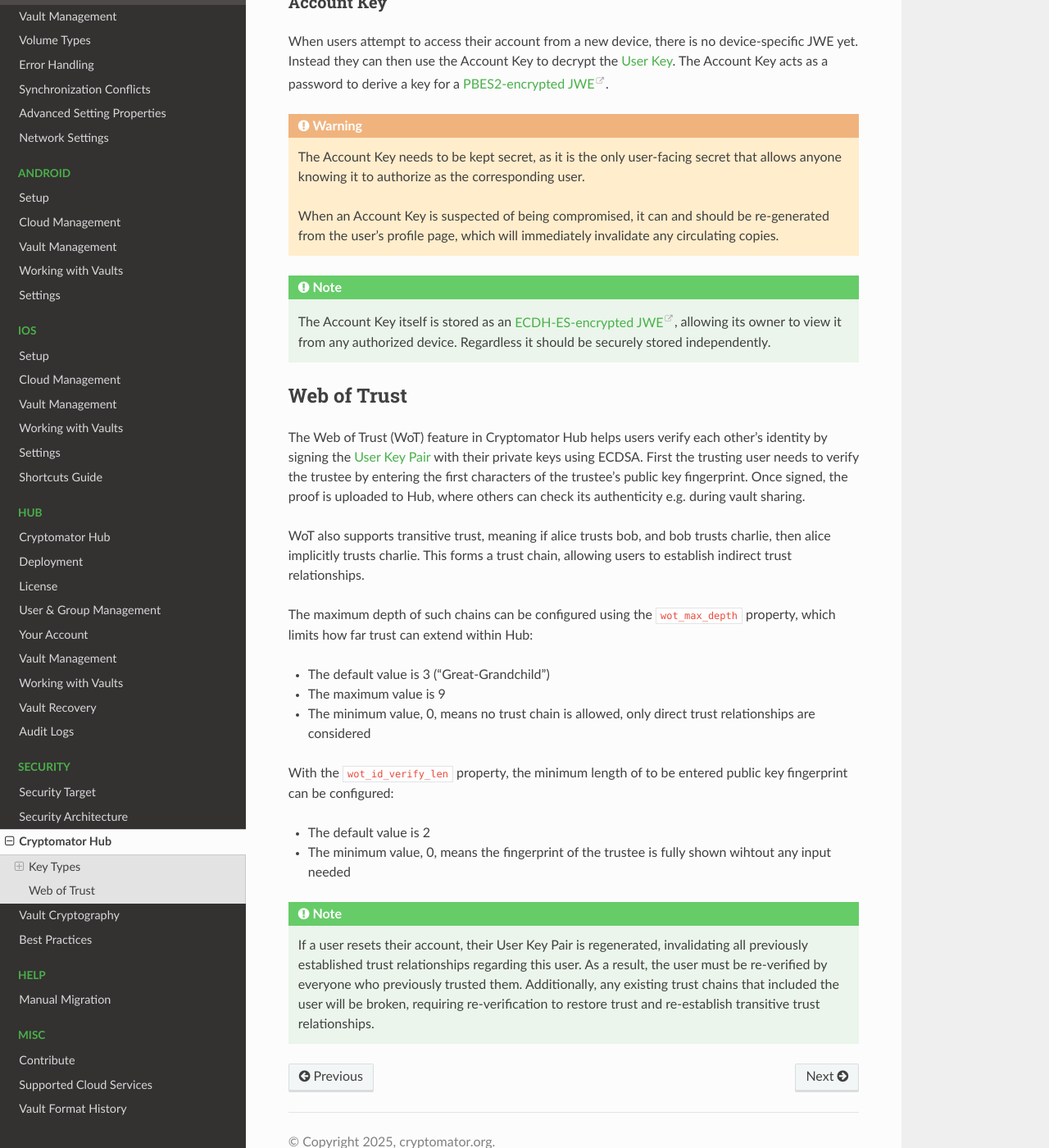
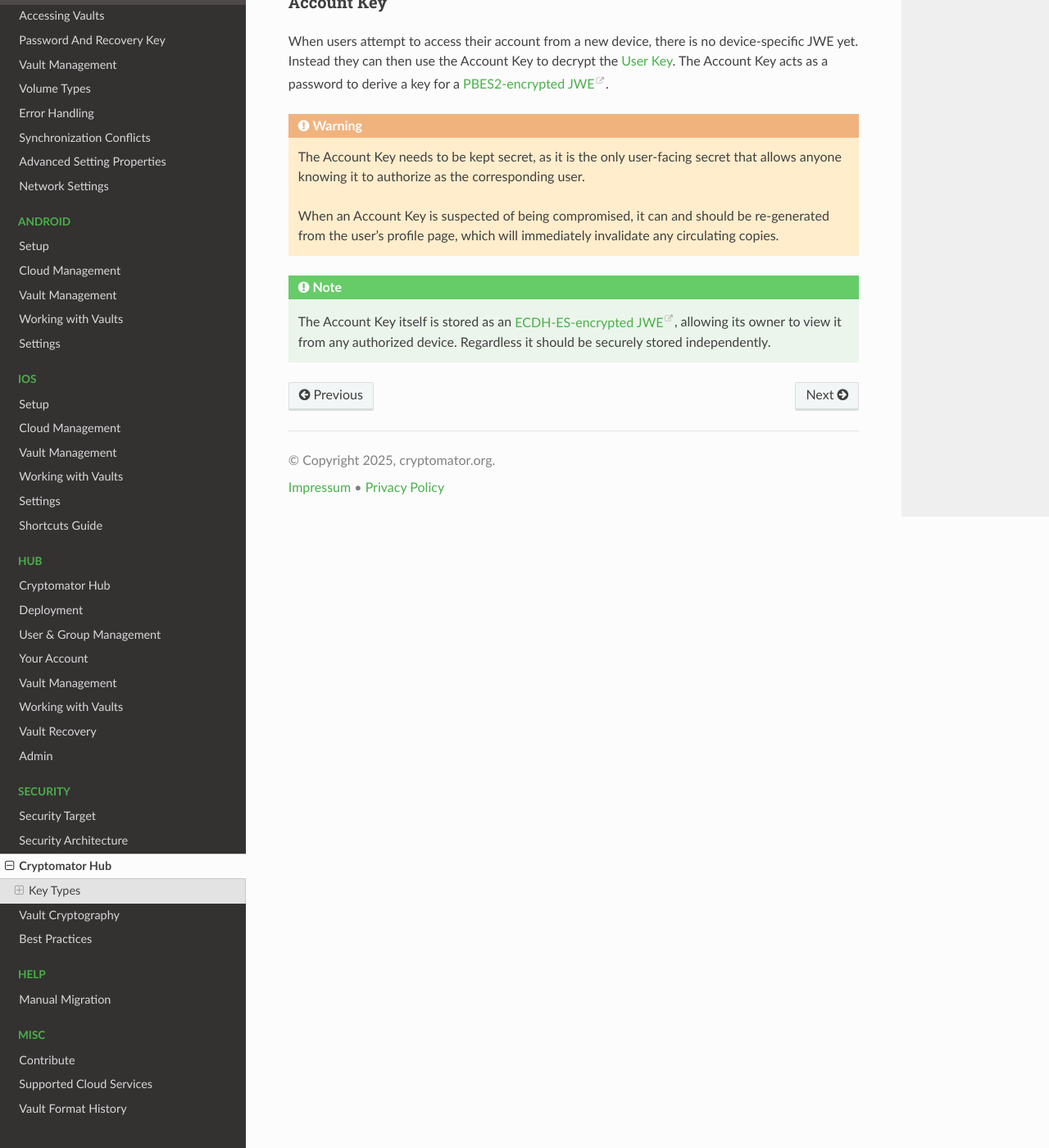
Before and after one commit to cryptomator/docs, a Sphinx documentation site: the page built from source/security/hub.rst, in a window 1280 px wide and 1400 px high, scrolled down 1113 px. Shown: the whole window at 82% size. Built offline with Sphinx 7.4.7 and the Read the Docs theme 3.1.0, drawn with Linux system fonts in a browser that asks for light colours.

```diff
--- a/source/hub/introduction.rst
+++ b/source/hub/introduction.rst
@@ -21,7 +21,7 @@ If you are…
 …an **administrator**:
 
 * :ref:`User & Group management <hub/user-group-management>` - how to manage users and groups.
-* :ref:`License <hub/license>` - how to manage your Hub license.
+* :ref:`License <hub/admin>` - how to manage your Hub license.
 * :ref:`Deployment <hub/deployment>` - how to deploy Cryptomator Hub.
 
 …a **user**:
--- a/source/hub/vault-management.rst
+++ b/source/hub/vault-management.rst
@@ -206,7 +206,7 @@ The verification process is logged in the audit log with event type ``Signed Ide
 
 ``signature still valid`` means that the ``identiy`` has still the same key. If the user account gets reset after verification, this message changes to ``was valid; signed key changed by now`` and the user needs to get verified again.
 
-You can read more details about Web of Trust in the :ref:`Security section of Hub <security/hub/wot>`.
+You can read more details about Web of Trust and how to configure its settings in the :ref:`Admin section of Hub <hub/admin/wot>`.
 
 .. _hub/vault-management/import-vault:
 
--- a/source/index.rst
+++ b/source/index.rst
@@ -61,13 +61,12 @@ If you are interested in the security of Cryptomator, have a look at our :ref:`s
 
    hub/introduction.rst
    hub/deployment.rst
-   hub/license.rst
    hub/user-group-management.rst
    hub/your-account.rst
    hub/vault-management.rst
    hub/access-vault.rst
    hub/vault-recovery.rst
-   hub/audit-logs.rst
+   hub/admin.rst
 
 .. toctree::
    :hidden:
--- a/source/security/hub.rst
+++ b/source/security/hub.rst
@@ -60,27 +60,3 @@ the :ref:`User Key <security/hub/keys/user-keys>`. The Account Key acts as a pas
 
 
 .. _security/hub/wot:
-
-Web of Trust
-------------
-
-The Web of Trust (WoT) feature in Cryptomator Hub helps users verify each other's identity by signing the :ref:`User Key Pair <security/hub/keys/user-keys>` with their private keys using ECDSA.
-First the trusting user needs to verify the trustee by entering the first characters of the trustee's public key fingerprint. Once signed, the proof is uploaded to Hub, where others can check its authenticity e.g. during vault sharing.
-
-WoT also supports transitive trust, meaning if alice trusts bob, and bob trusts charlie, then alice implicitly trusts charlie. This forms a trust chain, allowing users to establish indirect trust relationships.
-
-The maximum depth of such chains can be configured using the ``wot_max_depth`` property, which limits how far trust can extend within Hub:
-
-* The default value is 3 ("Great-Grandchild")
-* The maximum value is 9
-* The minimum value, 0, means no trust chain is allowed, only direct trust relationships are considered
-
-With the ``wot_id_verify_len`` property, the minimum length of to be entered public key fingerprint can be configured:
-
-* The default value is 2
-* The minimum value, 0, means the fingerprint of the trustee is fully shown wihtout any input needed
-
-.. note::
-
-    If a user resets their account, their User Key Pair is regenerated, invalidating all previously established trust relationships regarding this user. As a result, the user must be re-verified by everyone who previously trusted them.
-    Additionally, any existing trust chains that included the user will be broken, requiring re-verification to restore trust and re-establish transitive trust relationships.
```
Also changed, not shown: source/hub/admin.rst (added, +162 -0 lines), source/hub/license.rst (deleted, +0 -48 lines), source/hub/your-account.rst (+14 -0 lines), source/img/hub/access-keycloak-link.png, source/img/hub/admin-area-license.png (added), source/img/hub/admin-area.png (deleted), source/img/hub/profile-view.png, source/img/hub/wot-admin.png (added).
